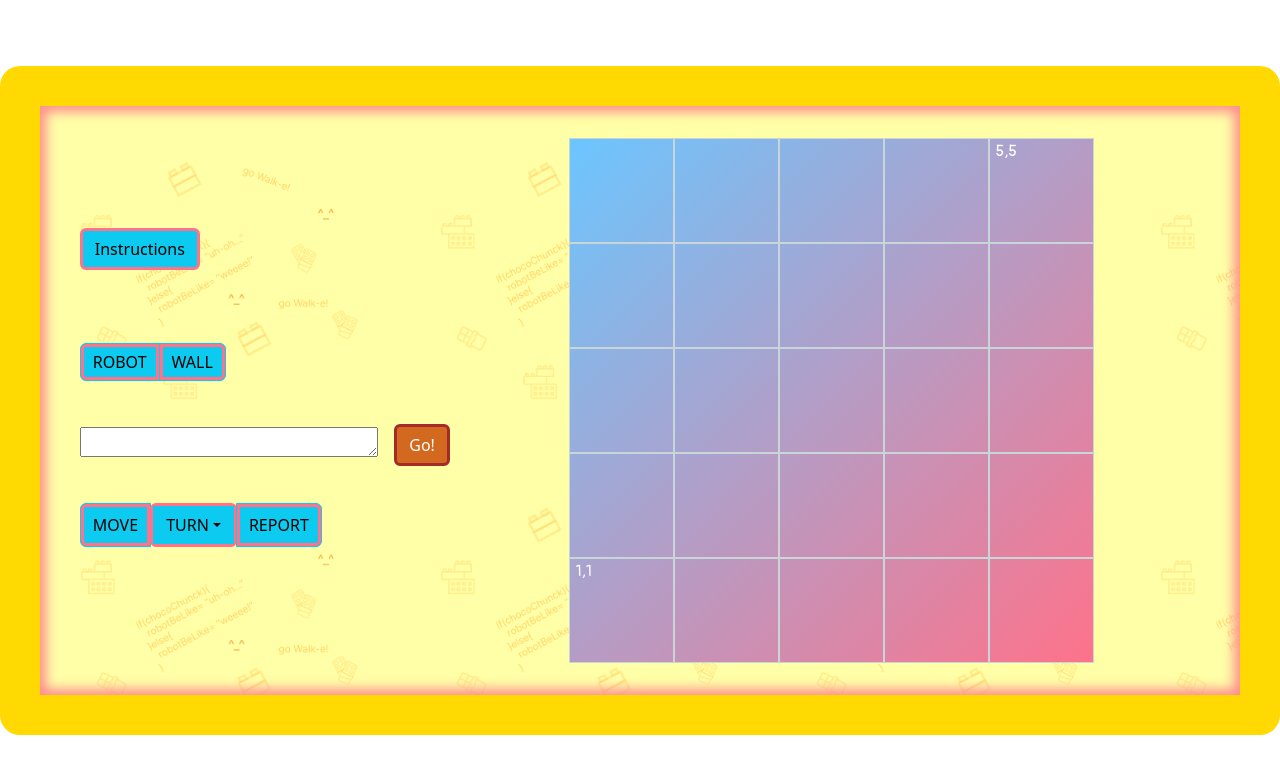
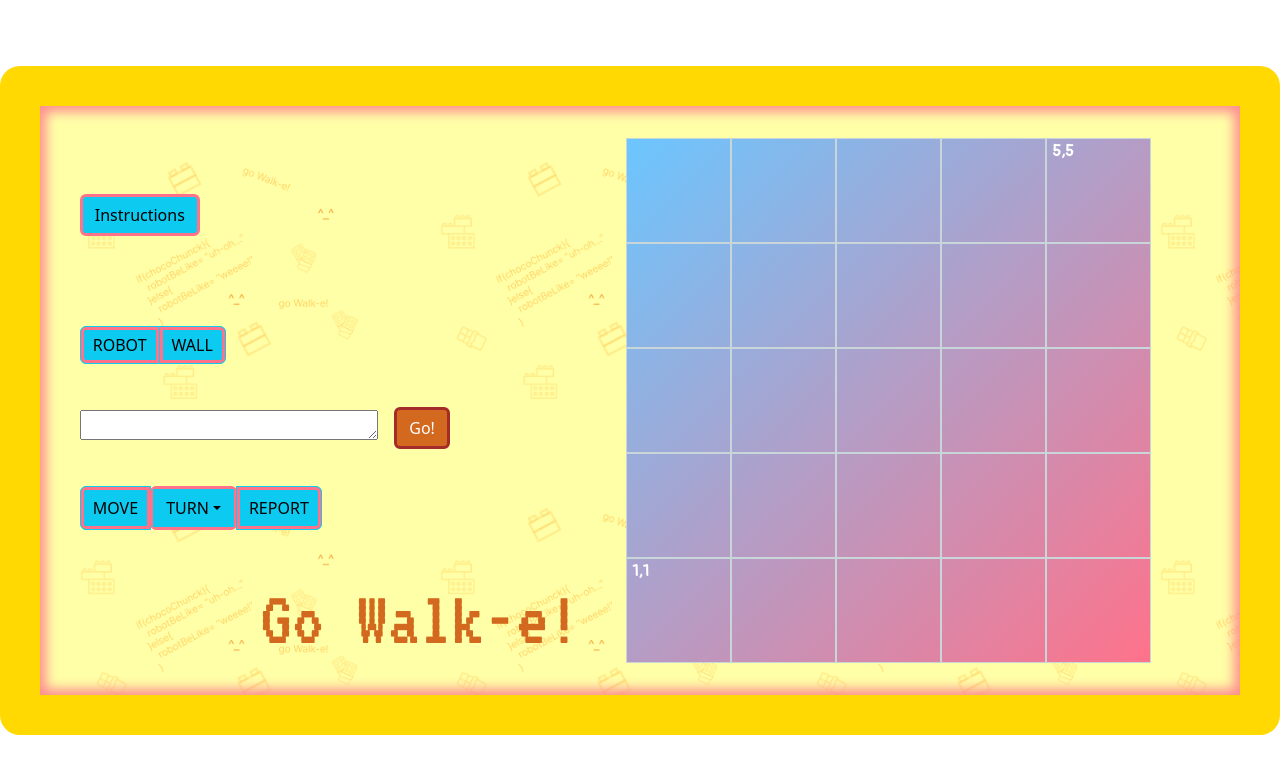
Before and after one commit to CeliaGC/walk-e, a React (Vite) app: page / in a window 1280 px wide. Shown: the top 774 px of the page. Built offline with nearby package versions, Linux system fonts and the light colour scheme.

Commit message:
add-commandForm-test

```diff
--- a/index.html
+++ b/index.html
@@ -6,7 +6,7 @@
     <link rel="stylesheet" href="reset.css">
     <link rel="icon" type="image/x-icon" href="/src/assets/images/favicon.ico">
     <style>
-      @import url('https://fonts.googleapis.com/css2?family=Pangolin&display=swap');
+      @import url('https://fonts.googleapis.com/css2?family=Pangolin&family=VT323&display=swap');
     </style>
     <title>Go Walk-e</title>
   </head>
--- a/src/components/board/Board.css
+++ b/src/components/board/Board.css
@@ -4,8 +4,7 @@
     display: grid;
     grid-template-columns: 1fr 1fr 1fr 1fr 1fr;
     grid-template-rows: 1fr 1fr 1fr 1fr 1fr;
-    /* border: 1px solid black; */
-    /* background-color:; */
     background: linear-gradient(to bottom right, rgb(107, 198, 255),rgb(255, 114, 138));
-    margin-right: 10%;
+    margin-right: 5%;
+    /* padding-left: 10%; */
 }
--- a/src/components/board/Board.jsx
+++ b/src/components/board/Board.jsx
@@ -4,6 +4,7 @@ import Cell from "../cell/Cell";
 import "../board/Board.css";
 import ReportModal from '../reportModal/ReportModal';
 import { UpdateCellState } from "../../logic/UpdateCellState";
+import { Title } from "../title/Title";
 
 const Board = () => {
   const [robotPosition, setRobotPosition] = useState({ x: 0, y: 0, facing: "" });
@@ -69,21 +70,17 @@ const Board = () => {
         arrayOfCells,
         setArrayOfCells,
         setWallPosition,
-      });
-      // setArrayOfCells((prevArray) => {
-      //   const newArray = [...prevArray];
-
-      //   newArray.forEach((cell) => {
-      //     if (cell.id === 21) {
-      //       cell.text = "1,1";
-      //     } else if (cell.id === 5) {
-      //       cell.text = "5,5";
-      //     }
-      //   });
-
-      //   return newArray;
-      // });
-    }, [robotPosition, wallPosition, cellId, robotReport, setRobotReport, setRobotPosition, setCellId, setShowModal, arrayOfCells, setArrayOfCells, setWallPosition]);
+      });}, [robotPosition,
+             wallPosition,
+             cellId,
+             robotReport,
+             setRobotReport,
+             setRobotPosition,
+             setCellId,
+             setShowModal,
+             arrayOfCells,
+             setArrayOfCells,
+             setWallPosition]);
 
 
   const handleCloseModal = () => {
@@ -103,6 +100,7 @@ const Board = () => {
       </div>
       <CommandForm onCommandSubmit={handleCommandSubmit} />
       {showModal && <ReportModal onHide={handleCloseModal} text={robotReport} />}
+      <Title/>
     </>
   );
 };
--- a/src/components/cell/Cell.css
+++ b/src/components/cell/Cell.css
@@ -1,6 +1,3 @@
-div{
-    position:relative
-}
 .plain-cell{
     height: 105px;
     width: 105px;
@@ -47,5 +44,6 @@ div{
 .cell-coordenates{
     color: white;
     font-family: 'pangolin';
+    font-weight:bold ;
     padding-left: 5%;
 }
--- a/src/components/commandForm/CommandForm.css
+++ b/src/components/commandForm/CommandForm.css
@@ -20,7 +20,8 @@
 .pannel-flex-row{
     display: flex;
     flex-direction: row;
-    padding-top: 8%;
+    padding-top: 5%;
+    padding-right: 5%;
 
 
 }
--- /dev/null
+++ b/src/components/title/Title.css
@@ -0,0 +1,8 @@
+.title {
+    font-size: 80px;
+    position: absolute;
+    right: 55%;
+    bottom: 0%;
+    font-family: 'VT323';
+    color:chocolate;
+}
--- /dev/null
+++ b/src/components/title/Title.jsx
@@ -0,0 +1,6 @@
+import '../title/Title.css'
+export const Title = () =>{
+   return(
+    <p className='title'>Go Walk-e!</p>
+   )
+}
```
Also changed, not shown: 1 other file (tests, documents, lock files or other folders).
